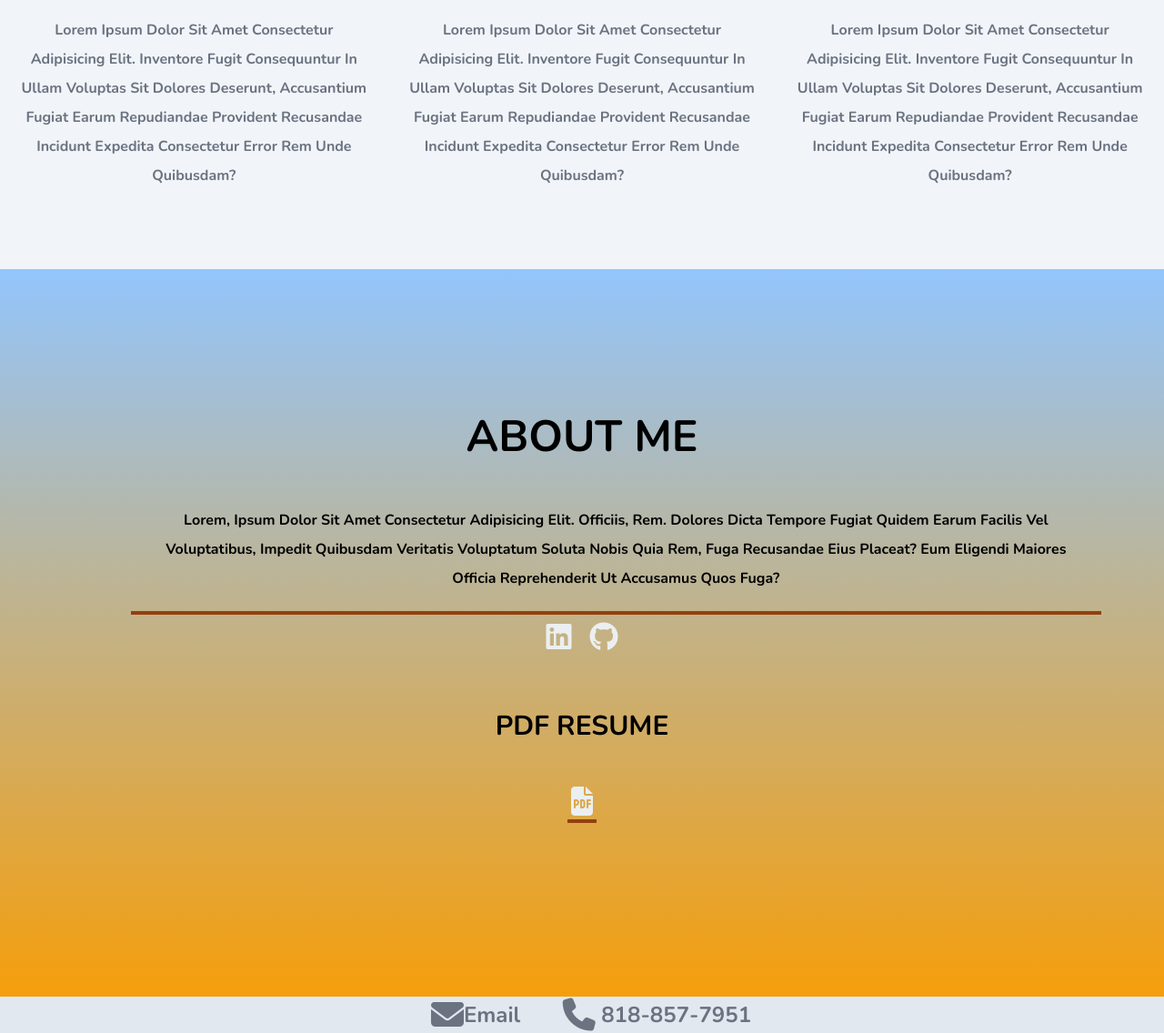
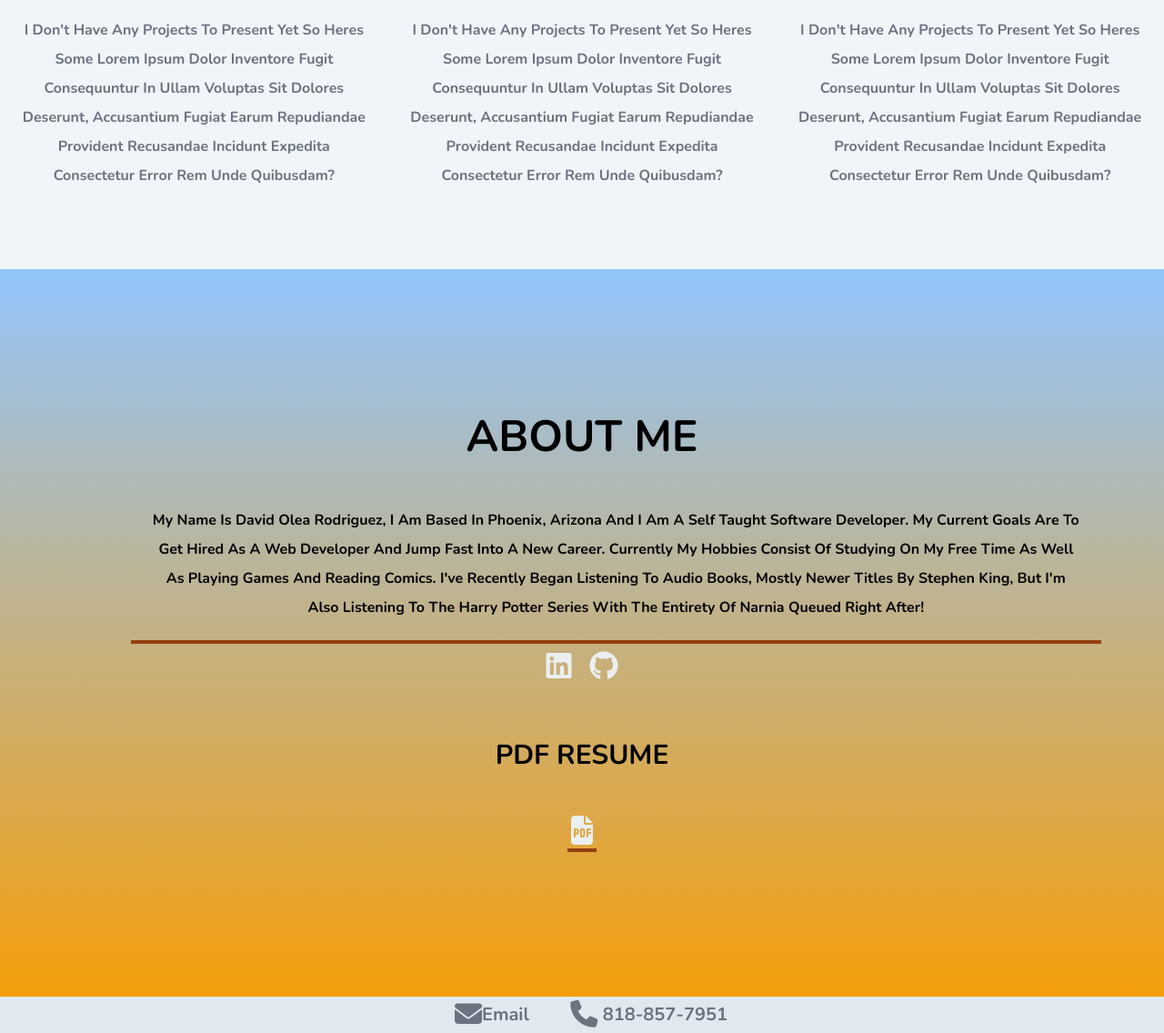
Before and after one commit to Davido1214/PersonalPortfolio, a website: page index.html in a window 1280 px wide. Shown: the part 1344-2480 px from the top of the page at 91% size. Drawn offline with nearby package versions, Linux system fonts and the light colour scheme.

Commit message:
changed descriptions for About me and made minor responsive layout change for footer

```diff
--- a/index.html
+++ b/index.html
@@ -90,15 +90,15 @@
 
                 <div class="sm:basis-1/3  ">
                     <a target="_blank" href="https://www.youtube.com"><img class="mt-4 sm:w-5/6 sm:rounded-3xl rounded-3xl w-5/6 mx-auto border-2 border-b-black sm:border-solid border-amber-500 sm:border-b-black sm:border-amber-500 hover:opacity-50 hover:cursor-pointer sm:border-2 sm:mt-10" src="./assets/exampleWebpage.png" alt=""></a>
-                    <p class="mt-5 mx-5 leading-loose text-center font-bold text-gray-500 capitalize sm:mb-0 mb-10">Lorem ipsum dolor sit amet consectetur adipisicing elit. Inventore fugit consequuntur in ullam voluptas sit dolores deserunt, accusantium fugiat earum repudiandae provident recusandae incidunt expedita consectetur error rem unde quibusdam?</p>
+                    <p class="mt-5 mx-5 leading-loose text-center font-bold text-gray-500 capitalize sm:mb-0 mb-10">I don't have any projects to present yet so heres some Lorem ipsum dolor Inventore fugit consequuntur in ullam voluptas sit dolores deserunt, accusantium fugiat earum repudiandae provident recusandae incidunt expedita consectetur error rem unde quibusdam?</p>
                 </div>
 
                 <div class="sm:basis-1/3  "><a target="_blank" href="https://www.youtube.com"><img class="mt-4 sm:w-5/6 sm:rounded-3xl rounded-3xl w-5/6 mx-auto border-2 border-b-black sm:border-solid border-amber-500 sm:border-b-black sm:border-amber-500 hover:opacity-50 hover:cursor-pointer sm:border-2 sm:mt-10" src="./assets/exampleWebpage.png" alt=""></a>
-                    <p class="mt-5 mx-5 leading-loose text-center font-bold text-gray-500 capitalize sm:mb-0 mb-10">Lorem ipsum dolor sit amet consectetur adipisicing elit. Inventore fugit consequuntur in ullam voluptas sit dolores deserunt, accusantium fugiat earum repudiandae provident recusandae incidunt expedita consectetur error rem unde quibusdam?</p>
+                    <p class="mt-5 mx-5 leading-loose text-center font-bold text-gray-500 capitalize sm:mb-0 mb-10">I don't have any projects to present yet so heres some Lorem ipsum dolor Inventore fugit consequuntur in ullam voluptas sit dolores deserunt, accusantium fugiat earum repudiandae provident recusandae incidunt expedita consectetur error rem unde quibusdam?</p>
                 </div>
 
                 <div class="sm:basis-1/3  "><a class="" target="_blank" href="https://www.youtube.com"><img class="mt-4 sm:w-5/6 sm:rounded-3xl rounded-3xl w-5/6 mx-auto border-2 border-b-black sm:border-solid border-amber-500 sm:border-b-black sm:border-amber-500 hover:opacity-50 hover:cursor-pointer sm:border-2 sm:mt-10" src="./assets/exampleWebpage.png" alt=""></a>
-                    <p class="mt-5 mx-5 leading-loose text-center font-bold text-gray-500 capitalize sm:mb-0 mb-10 pb-5">Lorem ipsum dolor sit amet consectetur adipisicing elit. Inventore fugit consequuntur in ullam voluptas sit dolores deserunt, accusantium fugiat earum repudiandae provident recusandae incidunt expedita consectetur error rem unde quibusdam?</p>
+                    <p class="mt-5 mx-5 leading-loose text-center font-bold text-gray-500 capitalize sm:mb-0 mb-10 pb-5">I don't have any projects to present yet so heres some Lorem ipsum dolor Inventore fugit consequuntur in ullam voluptas sit dolores deserunt, accusantium fugiat earum repudiandae provident recusandae incidunt expedita consectetur error rem unde quibusdam?</p>
                 </div>
             </div>
 
@@ -110,7 +110,7 @@
         <div class="h-fit lg:h-screen bg-gradient-to-t from-amber-500 to-blue-300 -mt-10">
             <h2 id="section3" class="mx-5 leading-loose text-center sm:text-5xl text-5xl font-bold pt-40 pb-8 capitalize">ABOUT ME</h2>
             <div class="sm:ml-36 border-solid sm:border-b-4 border-b-2 w-5/6 sm:w-5/6 ml-10 border-amber-800 ">
-                <p class="mt-5 mx-5 leading-loose text-center font-bold text-black capitalize sm:mb-0 mb-10 pb-5">Lorem, ipsum dolor sit amet consectetur adipisicing elit. Officiis, rem. Dolores dicta tempore fugiat quidem earum facilis vel voluptatibus, impedit quibusdam veritatis voluptatum soluta nobis quia rem, fuga recusandae eius placeat? Eum eligendi maiores officia reprehenderit ut accusamus quos fuga?</p>
+                <p class="mt-5 mx-5 leading-loose text-center font-bold text-black capitalize sm:mb-0 mb-10 pb-5">My name is David Olea Rodriguez, I am based in Phoenix, Arizona and I am a self taught software developer. My current goals are to get hired as a web developer and jump fast into a new career. Currently my hobbies consist of studying on my free time as well as playing games and reading comics. I've recently began listening to audio books, mostly newer titles by Stephen King, but I'm also listening to the Harry Potter series with the entirety of Narnia queued right after!</p>
             </div>
             <div class="flex justify-center mx-auto sm:container mt-10 sm:mt-6 gap-5 ">
                 <a target="_blank" href="https://www.linkedin.com/in/david-olea-087208187/"><i class="hover:opacity-80 fa-brands fa-linkedin fa-2xl" style="color: #ebeff0;"></i></a>
@@ -128,9 +128,9 @@
                                 <!--                                 CONTACT                                 -->
                                 <!-- ----------------------------------------------------------------------- -->
 
-        <footer id="section4" class="flex flex-col w-full bg-slate-200  text-2xl font-bold leading-10 pl-5 text-gray-500 text-center ">
+        <footer id="section4" class=" flex flex-col  sm:w-full bg-slate-200  text-xl font-bold leading-10 pl-5 text-gray-500 text-center ">
             <div >
-                <a class="mx-5 hover:text-slate-700  " href="mailto:oleadavidprivate@gmail.com"><i class="fa-solid fa-envelope fa-xl"></i>Email</a>
+                <a class="mx-5 hover:text-slate-700  " href="mailto:oleadavidprivate@gmail.com"><i class=" fa-solid fa-envelope fa-xl"></i>Email</a>
                 <a class="mx-5 hover:text-slate-700 hover:font-thin  "href="tel:+818-857-7951"><i class="fa-solid fa-phone fa-xl"></i> 818-857-7951</a>
             </div>
 
```
Also changed, not shown: output.css.
